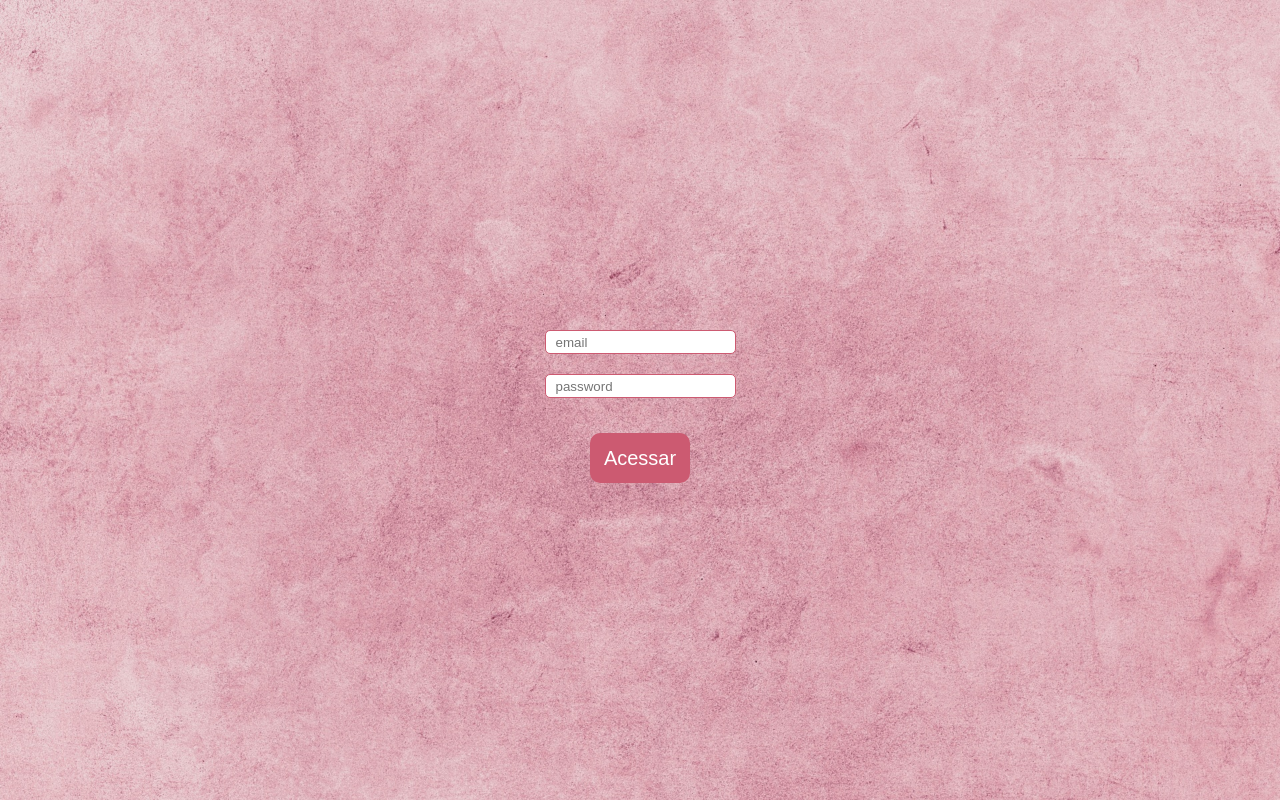
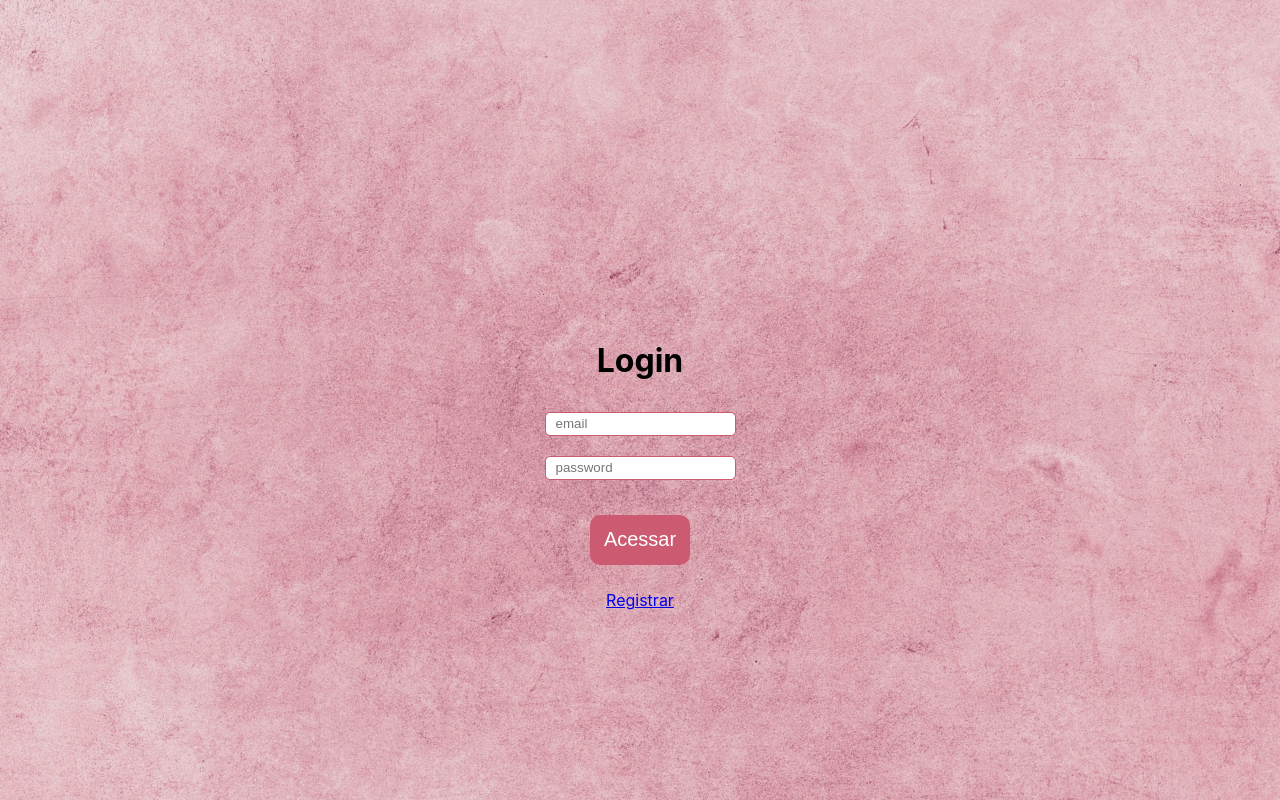
Before and after one commit to andrewsmatsubara/event-list-full-stack-project, a React (Create React App) app in the folder client/: page / in a window 1280 px wide. Built offline with nearby package versions, Linux system fonts and the light colour scheme.

Commit message:
Created Registration page and its route, wrapped a Link with Button component and  implemented handleChange function with hooks for states inside Login page

```diff
--- a/client/src/App.js
+++ b/client/src/App.js
@@ -1,6 +1,7 @@
 import { Route, Routes } from 'react-router';
 import { Home } from './pages/Home';
 import { Login } from './pages/Login';
+import { Registration } from './pages/Registration';
 
 const App = () => {
   return (
@@ -8,6 +9,7 @@ const App = () => {
       <Routes>
         <Route exact path='/' element={<Login />} />
         <Route exact path='/home' element={<Home />} />
+        <Route exact path='/registration' element={<Registration />} />
       </Routes>
     </div>
   );
--- a/client/src/pages/Login.jsx
+++ b/client/src/pages/Login.jsx
@@ -1,15 +1,33 @@
 import { Button } from '../components/Button'
 import { Input } from '../components/Input'
 import '../style/Login.css'
+import { Link } from 'react-router-dom'
+import { useState } from 'react'
 
 export const Login = () => {
+  const [email, setEmail] = useState('');
+  const [password, setPassword] = useState('');
+
+  const handleChange = (e) => {
+    if (e.target.placeholder === 'email') {
+      setEmail(e.target.value)
+    } else if (e.target.placeholder === 'password') {
+      setPassword(e.target.value);
+    }
+  }
+
   return (
     <div className='login-page'>
       <form className='login-form'>
-        <Input type='text' placeholder='email'
-         />
-        <Input type='password' placeholder='password' />
-        <Button>Acessar</Button>
+        <h1>Login</h1>
+        <Input type='text' placeholder='email' onChange={(e) => handleChange(e)} />
+        <Input type='password' placeholder='password' onChange={(e) => handleChange(e)} />
+        <Button>
+          <Link to={(email === '' || password === '') ? '/' : '/home'}>
+            Acessar
+          </Link>
+        </Button>
+        <Link to='/registration'>Registrar</Link>
       </form>
     </div>
   )
--- /dev/null
+++ b/client/src/pages/Registration.jsx
@@ -0,0 +1,5 @@
+export const Registration = () => {
+  return (
+    <div>Registration</div>
+  );
+}
--- a/client/src/style/Login.css
+++ b/client/src/style/Login.css
@@ -12,11 +12,17 @@
   display: flex;
   flex-direction: column;
   align-items: center;
+  height: fit-content;
   margin-top: 25%;
 }
 
 .login-form button {
-  margin-top: 25px;
+  margin: 25px;
+}
+
+.login-form button a {
+  text-decoration: none;
+  color: white;
 }
 
 .login-form input {
```
